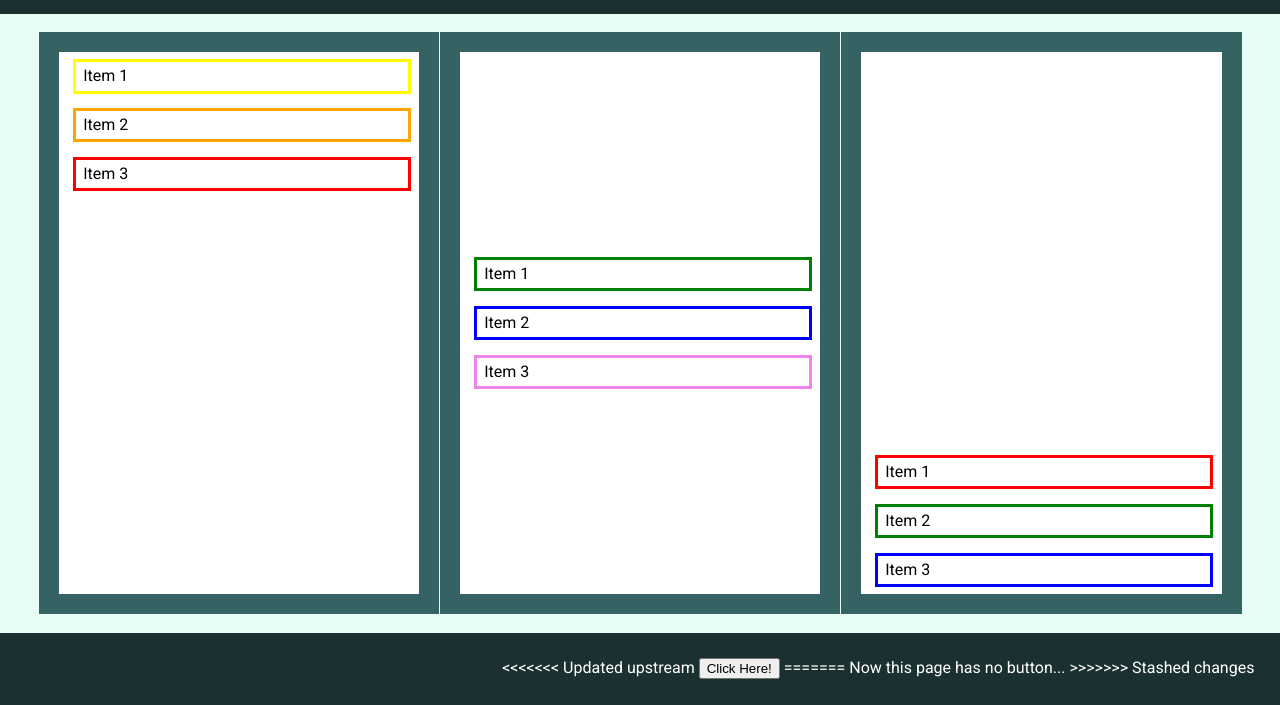
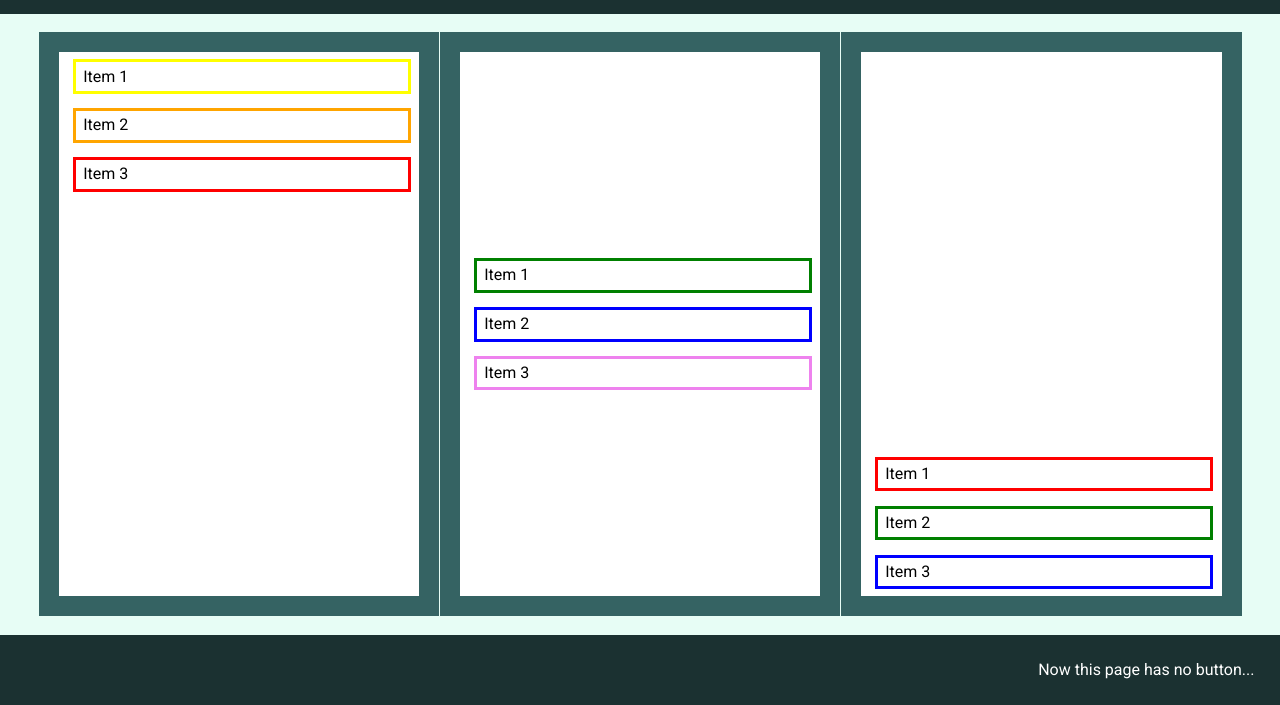
Before and after one commit to SolutiaAdamW/GitTraining, a website: page ProjectFiles/index.html in a window 1280 px wide. Shown: the part 95-800 px from the top of the page. Drawn offline with Linux system fonts and the light colour scheme.

Commit message:
resolved merge conflicts

```diff
--- a/ProjectFiles/index.html
+++ b/ProjectFiles/index.html
@@ -121,11 +121,7 @@
       </div>
       <div class="footer">
         <span class="footer-body">
-<<<<<<< Updated upstream
-          <button type="button" onlcick="showAlert()">Click Here!</button>
-=======
           Now this page has no button...
->>>>>>> Stashed changes
         </span>
       </div>
     </div>
```
